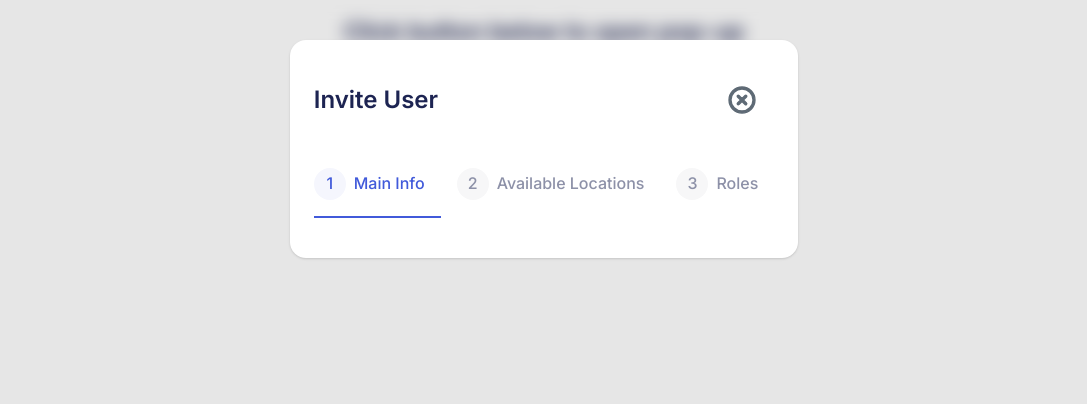
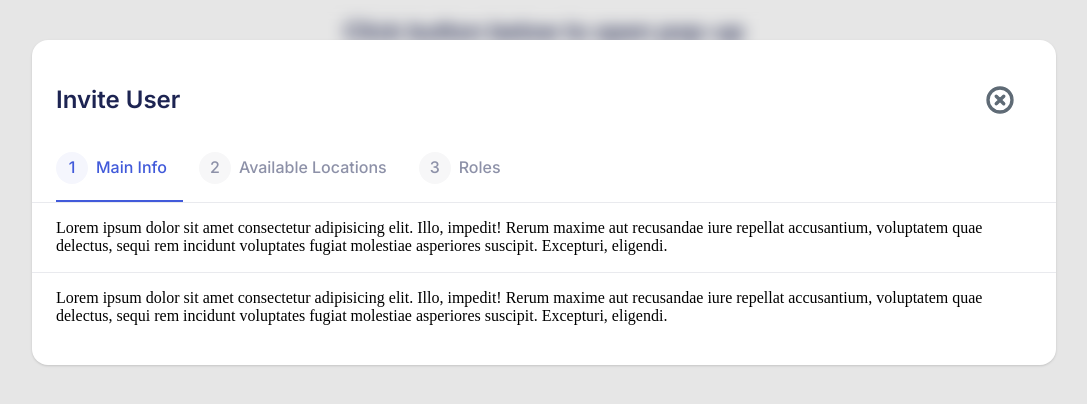
Before and after one commit to Explicit12/precoro_test_task, a Vue app: page / in a window 1280 px wide. Both pictures are taken after a click on the button "Invite User". Shown: the top 404 px of the page, without its empty margins (96-1183 px from the left). Built offline with nearby package versions, Linux system fonts and the light colour scheme.

Commit message:
added separator component

```diff
--- a/src/App.vue
+++ b/src/App.vue
@@ -19,14 +19,33 @@
 
     <Teleport to="body">
       <AppModal class="modal" :is-open="isModelOpen">
+        <template #header>
           <header class="modal__header">
             <h2 class="text-semi-bold text-lg text-primary">Invite User</h2>
             <AppButton icon aria-label="Close button">
               <IconClose class="close-icon" @click="() => (isModelOpen = false)" />
             </AppButton>
           </header>
+          <TabButtonGroup :tabs="tabs" v-model="currentTab" />
+        </template>
 
-        <TabButtonGroup :tabs="tabs" v-model="currentTab" />
+        <template #content>
+          <div class="content-modal">
+            <p>
+              Lorem ipsum dolor sit amet consectetur adipisicing elit. Illo, impedit! Rerum maxime aut recusandae iure
+              repellat accusantium, voluptatem quae delectus, sequi rem incidunt voluptates fugiat molestiae asperiores
+              suscipit. Excepturi, eligendi.
+            </p>
+          </div>
+        </template>
+
+        <template #footer>
+          <p>
+            Lorem ipsum dolor sit amet consectetur adipisicing elit. Illo, impedit! Rerum maxime aut recusandae iure
+            repellat accusantium, voluptatem quae delectus, sequi rem incidunt voluptates fugiat molestiae asperiores
+            suscipit. Excepturi, eligendi.
+          </p>
+        </template>
       </AppModal>
     </Teleport>
   </main>
@@ -55,4 +74,8 @@
     align-items: center;
     justify-content: space-between;
   }
+
+  .content-modal {
+    display: flex;
+  }
 </style>
--- a/src/components/AppModal.vue
+++ b/src/components/AppModal.vue
@@ -1,4 +1,6 @@
 <script setup lang="ts">
+  import AppSeparator from "./AppSeparator.vue";
+
   interface Props {
     isOpen?: boolean;
   }
@@ -10,7 +12,19 @@
   <Transition name="background">
     <div class="modal" v-if="isOpen">
       <div class="modal__content">
-        <slot />
+        <div class="modal__container">
+          <slot name="header" />
+        </div>
+
+        <AppSeparator />
+        <div class="modal__container">
+          <slot name="content" />
+        </div>
+
+        <AppSeparator />
+        <div class="modal__container">
+          <slot name="footer" />
+        </div>
       </div>
     </div>
   </Transition>
@@ -39,17 +53,26 @@
   }
 
   .modal__content {
-    /* width: 100%; */
     max-width: var(--br-lg);
+    height: fit-content;
 
     overflow: hidden;
-
-    padding: var(--gap-7);
-    height: fit-content;
 
     background-color: var(--white);
     border-radius: var(--radius-md);
     box-shadow: var(--shadow-md);
+  }
+
+  .modal__container {
+    padding: 0 var(--gap-7);
+  }
+
+  .modal__container:first-child {
+    padding-top: var(--gap-7);
+  }
+
+  .modal__container:last-child {
+    padding-bottom: var(--gap-7);
   }
 
   .background-enter-active,
--- /dev/null
+++ b/src/components/AppSeparator.vue
@@ -0,0 +1,37 @@
+<script setup lang="ts">
+  import { computed } from "vue";
+
+  interface Props {
+    direction?: "vertical" | "horizontal";
+  }
+
+  const props = withDefaults(defineProps<Props>(), { direction: "horizontal" });
+
+  const separatorClasses = computed(() => ({
+    separator_vertical: props.direction === "vertical",
+    separator_horizontal: props.direction === "horizontal",
+  }));
+</script>
+
+<template>
+  <hr class="separator" :class="separatorClasses" />
+</template>
+
+<style scoped>
+  .separator {
+    margin: 0;
+    border: none;
+  }
+
+  .separator_vertical {
+    height: 100vh;
+    max-height: 100%;
+    width: 1px;
+    border-left: 1px solid var(--c-border);
+  }
+
+  .separator_horizontal {
+    width: 100%;
+    border-bottom: 1px solid var(--c-border);
+  }
+</style>
--- a/src/components/TabButtonGroup.vue
+++ b/src/components/TabButtonGroup.vue
@@ -47,6 +47,7 @@
     align-items: center;
 
     padding: 0;
+    margin: 0;
     width: max-content;
   }
 
```
Lines whose indentation alone changed are shown as unchanged.
